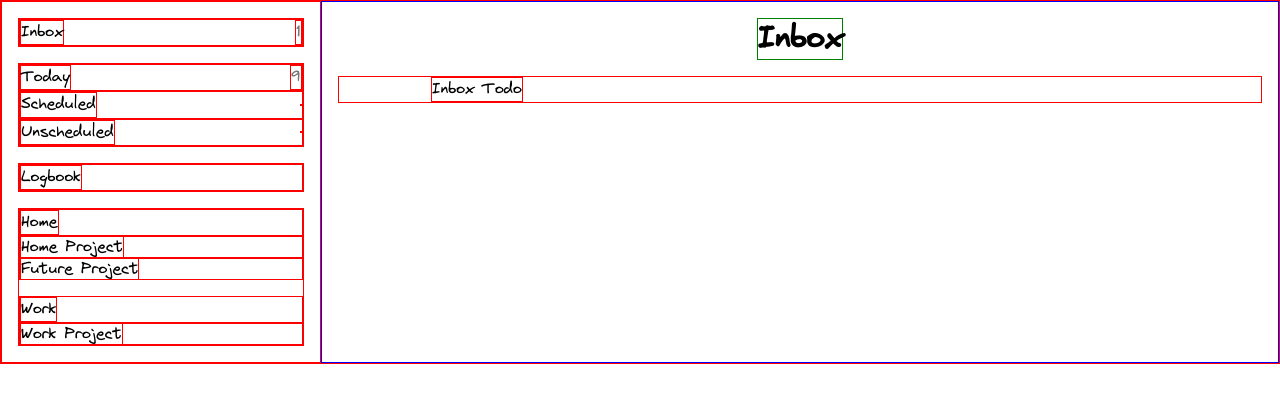
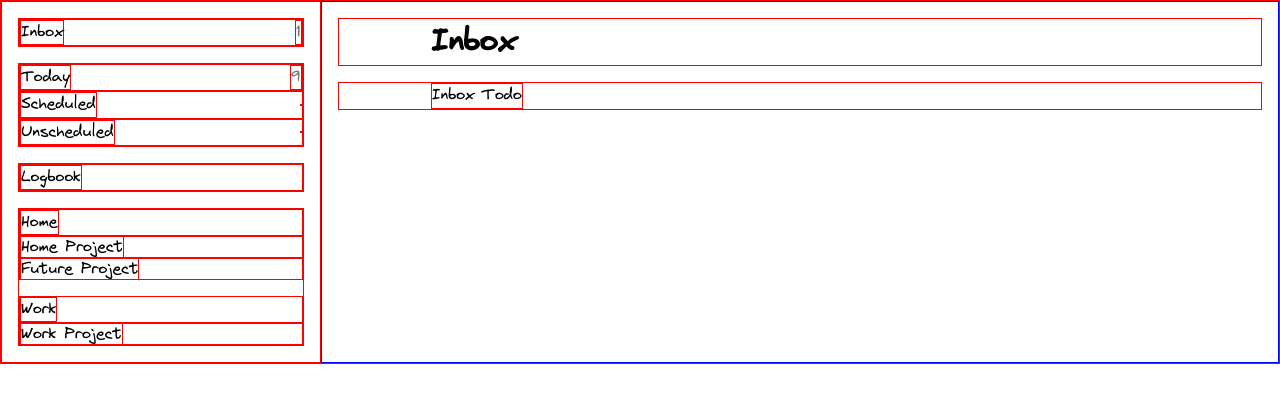
Before and after one commit to Oscar-P-E/to-do-list, a website built with webpack: page dist/index.html in a window 1280 px wide. Built offline with nearby package versions, Linux system fonts and the light colour scheme.

Commit message:
Improve main area styling

```diff
--- a/src/styles.css
+++ b/src/styles.css
@@ -39,19 +39,14 @@ body {
     gap: 1rem;
 }
 
-.main-area-heading {
-    border: 1px solid green;
-    margin-left: auto;
-    margin-right: auto;
-}
-
 .main-area-heading-text {
     font-size: 2rem;
     font-weight: bold;
 }
 
 .main-area .todo,
-.main-area .project {
+.main-area .project,
+.main-area-heading {
     display: flex;
     flex-direction: row;
     line-height: 1.45;
```
